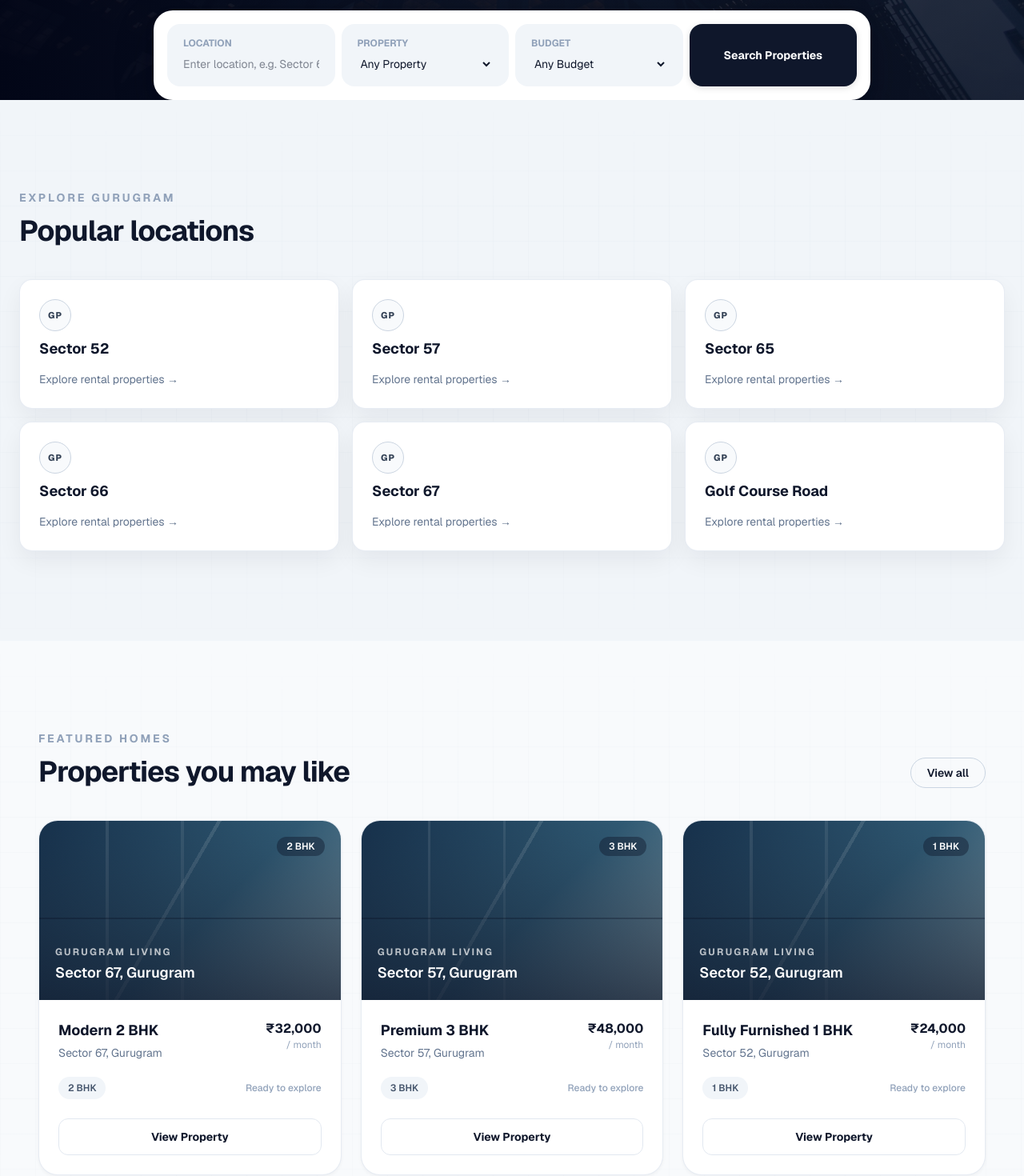
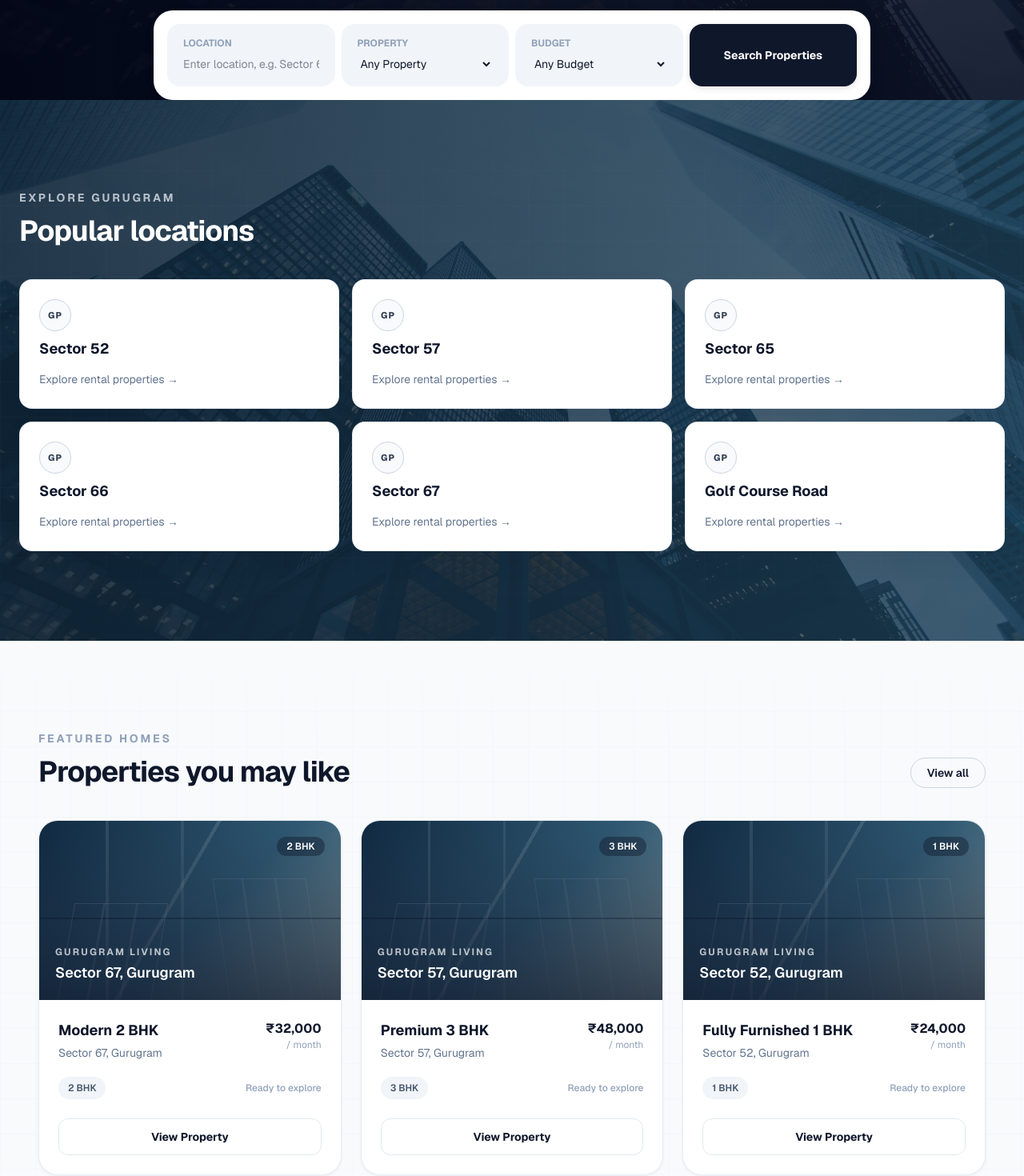
Before and after one commit to ammanzaidi/gurugram-property-platform, a Next.js app: page / in a window 1280 px wide. Shown: the part 760-2230 px from the top of the page at 80% size. Built offline with nearby package versions, Linux system fonts and the light colour scheme; no server answers.

Commit message:
Enhance homepage visual sections

```diff
--- a/src/app/globals.css
+++ b/src/app/globals.css
@@ -66,7 +66,18 @@ body {
 }
 
 .locations-section {
-  background: #f1f5f9;
+  background-image: linear-gradient(90deg, rgba(15, 37, 56, 0.9), rgba(30, 64, 88, 0.78)),
+    url("/gurugram-high-rise.jpg");
+  background-position: center 42%;
+  background-size: cover;
+}
+
+.locations-section > div > p {
+  color: rgba(226, 232, 240, 0.78) !important;
+}
+
+.locations-section h2 {
+  color: #ffffff;
 }
 
 .properties-section {
@@ -74,7 +85,10 @@ body {
 }
 
 .how-section {
-  background: #eaf1f7;
+  background-image: linear-gradient(rgba(234, 241, 247, 0.93), rgba(234, 241, 247, 0.97)),
+    url("/gurugram-high-rise.jpg");
+  background-position: center 55%;
+  background-size: cover;
 }
 
 .location-card,
@@ -99,7 +113,7 @@ body {
 }
 
 .property-media {
-  background: linear-gradient(135deg, #17324d, #315c76 55%, #8da9b4);
+  background: linear-gradient(135deg, #102a42, #315c76 55%, #91a9ad);
 }
 
 .property-media-grid {
@@ -108,6 +122,30 @@ body {
     linear-gradient(90deg, transparent 0 22%, rgba(255, 255, 255, 0.12) 22% 23%, transparent 23% 47%, rgba(255, 255, 255, 0.1) 47% 48%, transparent 48%);
   background-size: 100% 100%, 100% 100%, 100% 72%;
   opacity: 0.9;
+}
+
+.property-media-grid::before,
+.property-media-grid::after {
+  position: absolute;
+  bottom: -18%;
+  width: 31%;
+  height: 72%;
+  border: 1px solid rgba(255, 255, 255, 0.18);
+  border-bottom: 0;
+  background: linear-gradient(90deg, transparent 0 30%, rgba(255, 255, 255, 0.12) 30% 33%, transparent 33% 66%, rgba(255, 255, 255, 0.1) 66% 69%, transparent 69%);
+  content: "";
+  transform: skewX(-10deg);
+}
+
+.property-media-grid::before {
+  left: 8%;
+}
+
+.property-media-grid::after {
+  right: 8%;
+  height: 86%;
+  opacity: 0.7;
+  transform: skewX(8deg);
 }
 
 .property-media::after {
@@ -134,7 +172,10 @@ body {
 }
 
 .cta-section {
-  background: linear-gradient(120deg, #0f2538 0%, #183c56 55%, #0d1d30 100%);
+  background-image: linear-gradient(120deg, rgba(8, 25, 40, 0.94), rgba(24, 60, 86, 0.8) 55%, rgba(8, 23, 38, 0.94)),
+    url("/gurugram-high-rise.jpg");
+  background-position: center 58%;
+  background-size: cover;
 }
 
 .cta-section::before {
```
